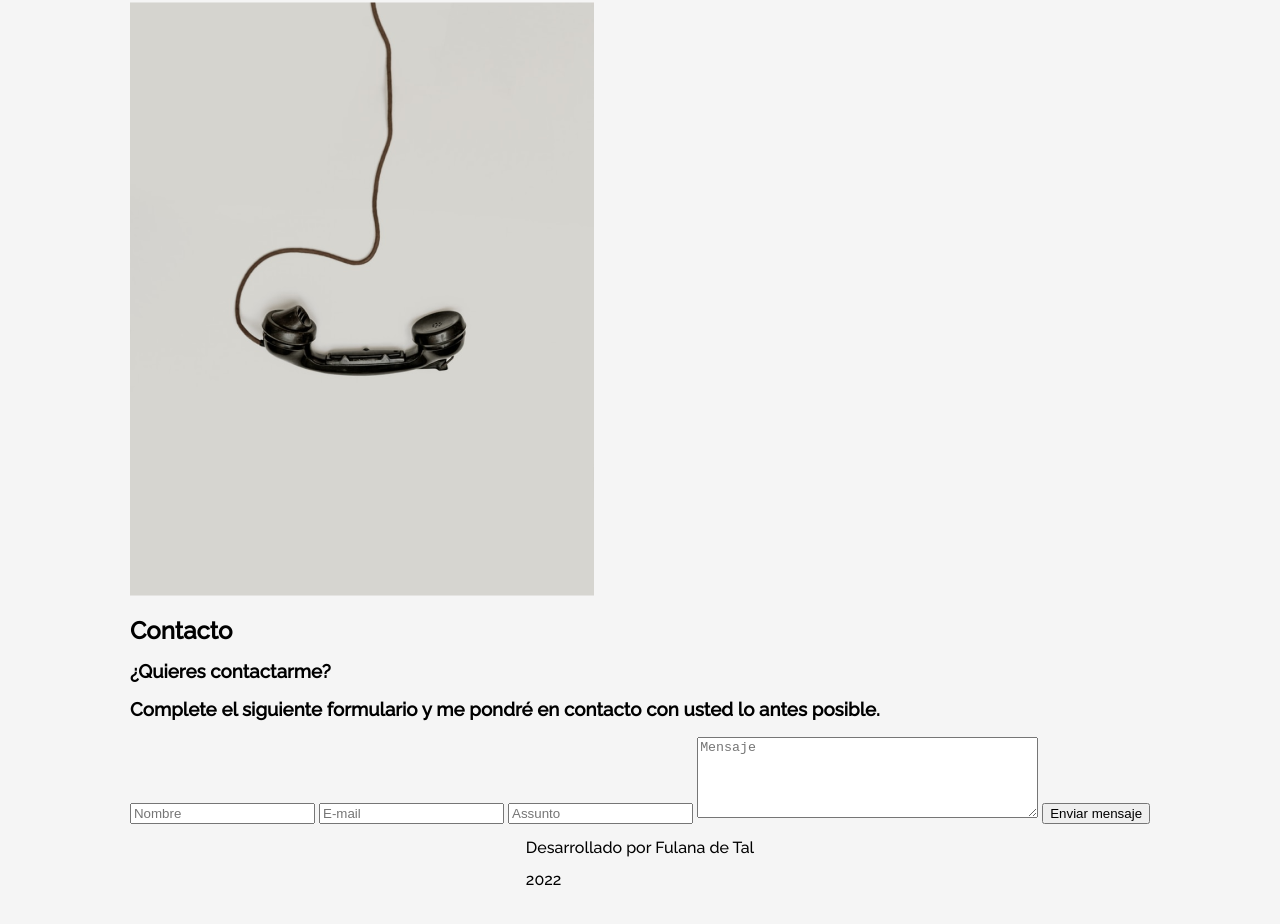
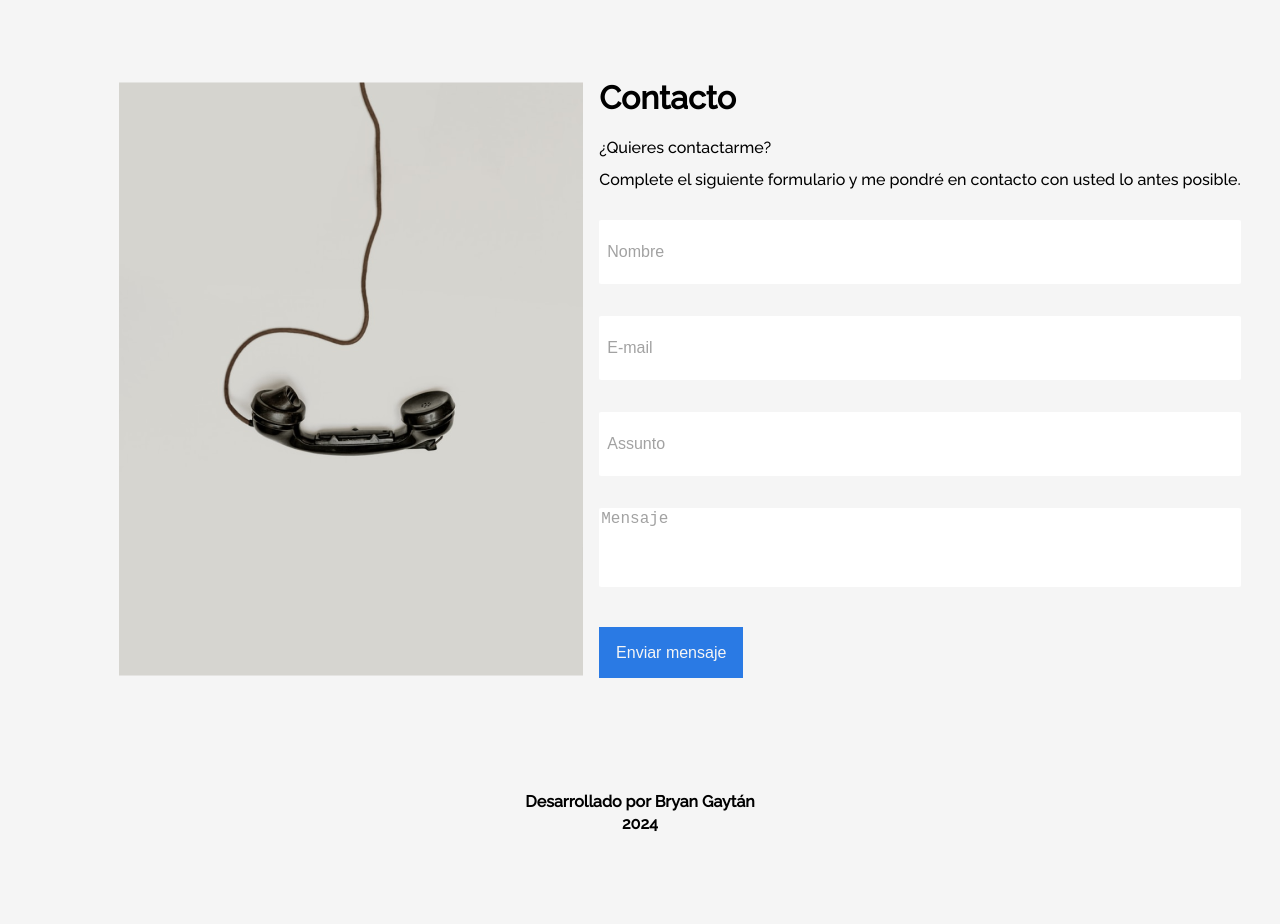
Before and after one commit to bryangaytan20/Challenge-Front-End2-portafolio, a plain HTML site: page challenge-one-portafolio-latam-repositorio-base/index.html in a window 1280 px wide. Shown: the part 3464-4388 px from the top of the page. Drawn offline with Linux system fonts and the light colour scheme.

Commit message:
Se creo la section "Formulario"
Se creo la sección del formulario, con su imagen, inputs, text área y su respectivo botón

```diff
--- a/challenge-one-portafolio-latam-repositorio-base/index.html
+++ b/challenge-one-portafolio-latam-repositorio-base/index.html
@@ -247,8 +247,8 @@
         <!-- Sección de Footer -->
         <section class="footer">
             <div class="footer__rodape">
-                <p>Desarrollado por Fulana de Tal</p>
-                <p>2022</p>
+                <p>Desarrollado por Bryan Gaytán</p>
+                <p>2024</p>
             </div>
         </section>
     </div>
--- a/challenge-one-portafolio-latam-repositorio-base/style.css
+++ b/challenge-one-portafolio-latam-repositorio-base/style.css
@@ -333,18 +333,108 @@ section.experience{
 /*Contacto*/
 
 section.formcontato{
+    display: flex;
+    justify-content: center;
+}
 
+.formcontato__contacto{
     display: flex;
+    gap: 1rem;
+    margin-left: 5rem;
+    padding: 5rem 0;
+}
+
+.formcontato__title{
+    margin-top: 0;
+    font-size: 2rem;
+    font-weight: bold;
+}
+
+.formcontato__subtext{
+    font-size: 1rem;
+    font-weight: lighter;
+}
+
+.formcontato__form{
+    margin-top: 2rem;
+    display: flex;
+    flex-direction: column;
+    gap: 2rem;
+}
+
+.formcontato__input{
+    border: none;
+    border-radius: 2px;
+    height: 3rem;
+    padding: 0.5rem;
+}
+
+/* input {
+  position: relative;
+}
+
+input::placeholder {
+  position: absolute;
+  top: 0;
+  left: 0;
+  font-size: 12px;
+  color: #999;
+  transition: all 0.2s ease-in-out;
+}
+
+input:not(:placeholder-shown)::placeholder {
+  top: -10px;
+  font-size: 10px;
+}
+ */
+
+
+::placeholder{
+    font-size: 1rem;
+    color: #A2A2A2;
+
+}
+
+.formcontato__textarea{
+    border: none;
+    border-radius: 2px;
+    resize: none;
+}
+
+.formcontato__botao{
+    background-color: #2A7AE4;
+    width: 9rem;
+    height: 3.188rem;
+    cursor: pointer;
+    font-size: 1rem;
+    margin-top: 0.5rem;
+    color: #F5F5F5;
+    border: #2A7AE4;
+
+}
+
+/*footeer*/
+
+section.footer{
+    margin-top: 2rem;
+    display: flex;
+    align-items: center;
+}
+
+.footer__rodape{
+    display: flex;
+    flex-direction: column;
+    align-items: center;
+}
+
+.footer__rodape p{
+    font-size: 1rem;
+    margin: 0.2rem;
+    font-weight: bold;
 
 }
 
 
-
-/*footeer*/
-
-section.footer{
-
-}
 
 /*Tablet*/
 
```
